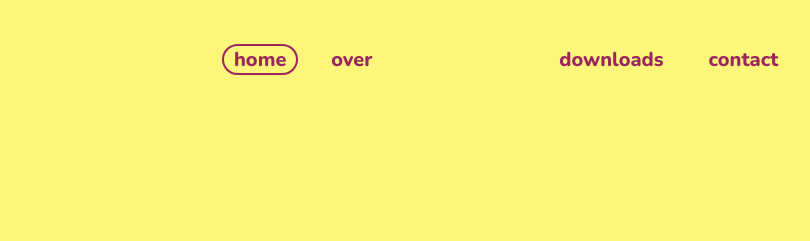
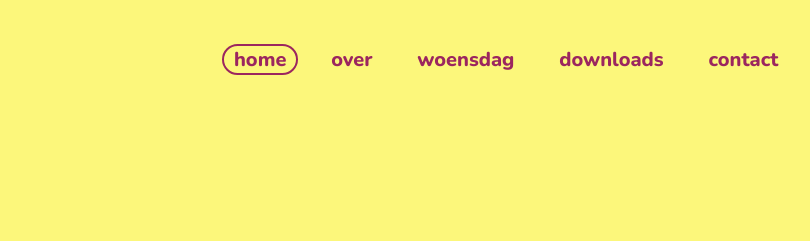
Before and after one commit to holleboom/langliefleren, a Jekyll site: the page built from index.html, in a window 1280 px wide. Shown: the top 241 px of the page, without its empty margins (322-1132 px from the left). Built offline with Jekyll 4.4.1, drawn with Linux system fonts in a browser that asks for light colours.

Commit message:
no message

```diff
--- a/css/styles.scss
+++ b/css/styles.scss
@@ -111,13 +111,16 @@
 		}
 
 		&.woensdagmiddagclub:not(.current){
-			visibility: hidden;
+			position: relative;
 			&:after{
 				content: "";
-				width: 100%;
-				height: 100%;
 				position: absolute;
-				background-image: src();
+				width: 150px;
+				height: 50px;
+				left: 100%;
+				bottom: 100%;
+				background-image: src("https://holleboom.github.io/langliefleren/assets/woensdagmiddagclub.jpg");
+				background-size: contain;
 			}
 		}
 	}
```
